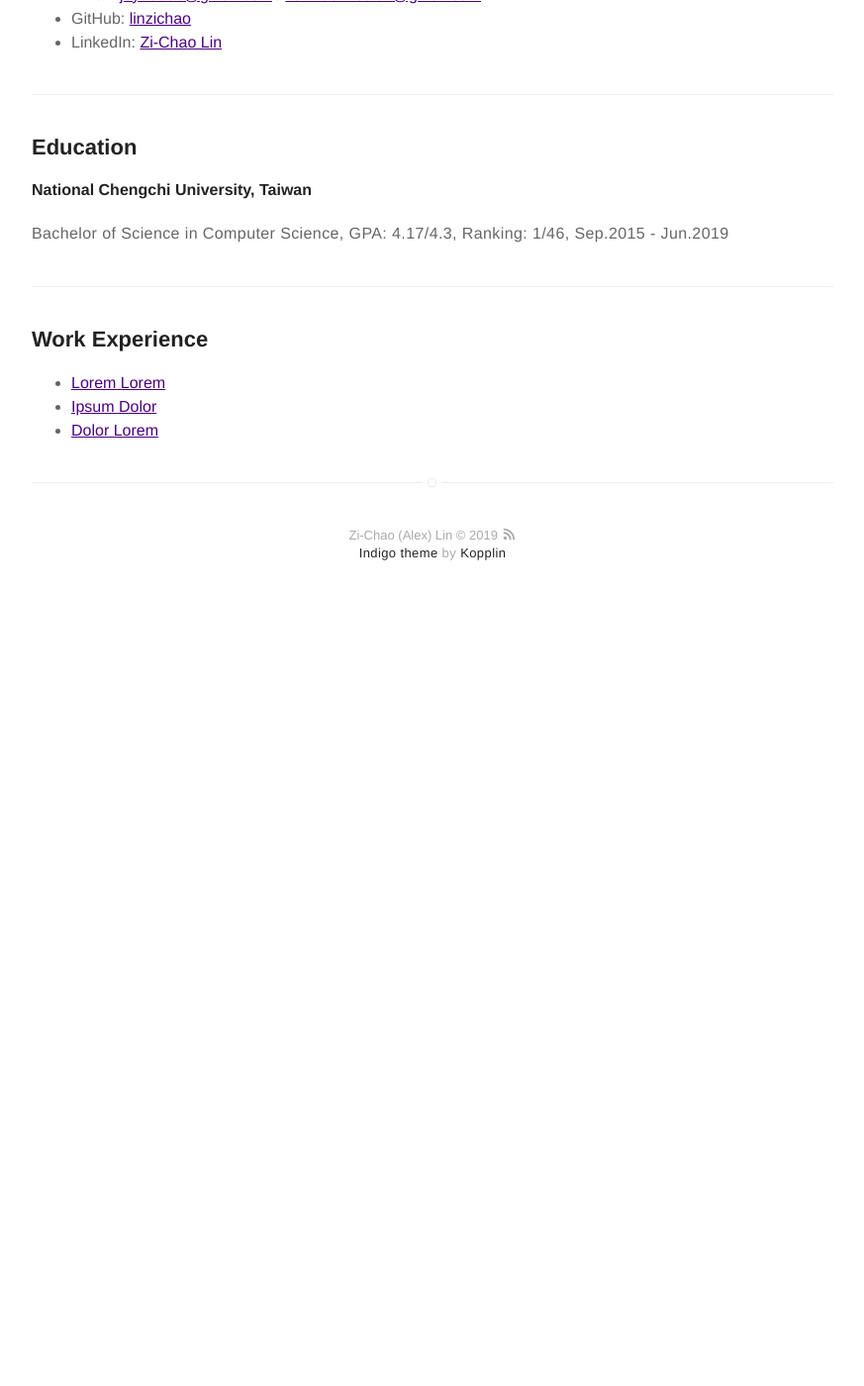
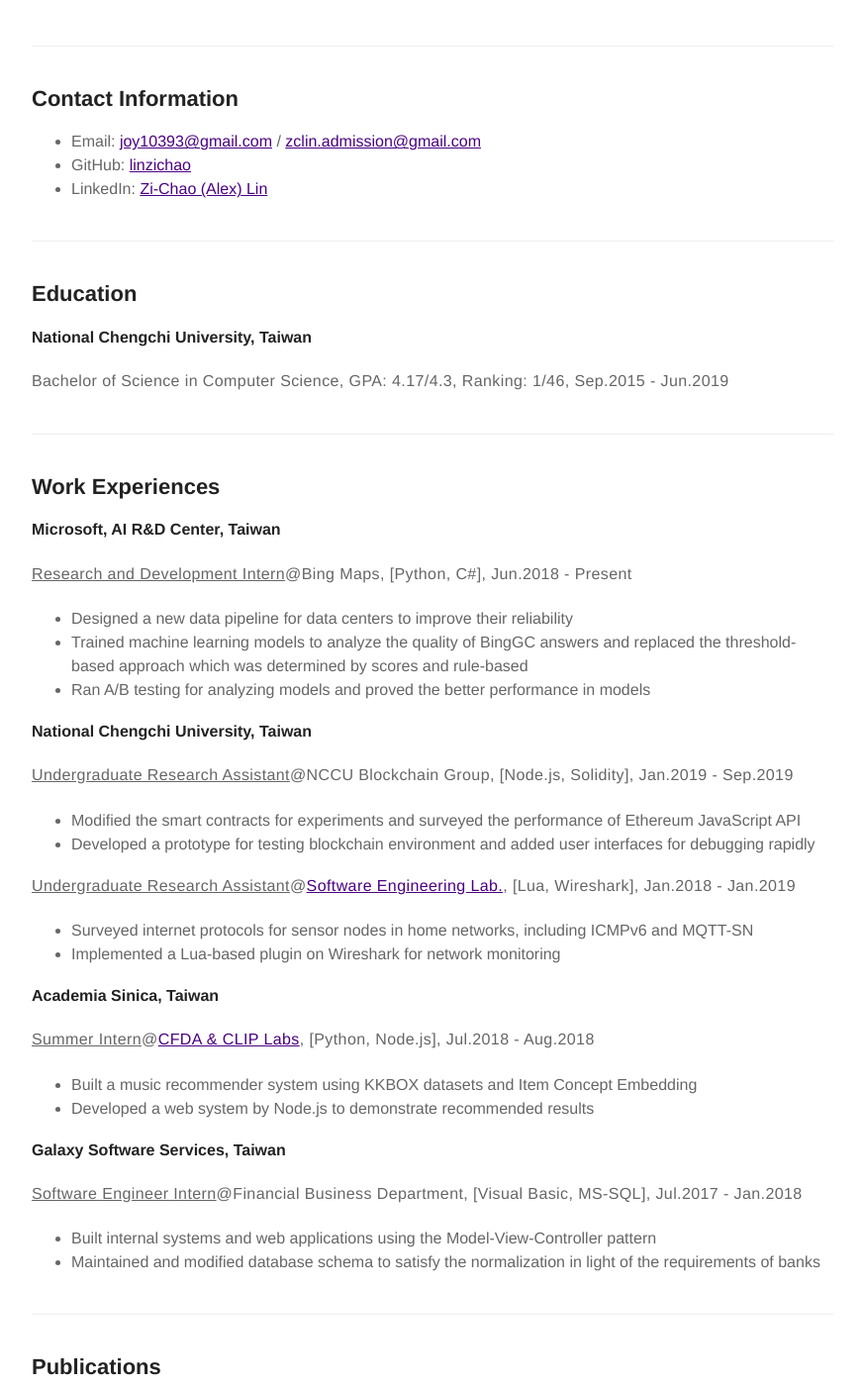
Before and after one commit to linzichao/linzichao.github.io, a Jekyll site: the page built from about.md, in a window 1280 px wide and 1400 px high, scrolled down 433 px. Shown: the whole window at 99% size, without its empty margins (203-1076 px from the left). Built offline with Jekyll 4.4.1, drawn with Linux system fonts in a browser that asks for light colours; before the commit the page ends 1063 px from its top, so only the background shows below that; some of the changed text lies outside the part shown.

Commit message:
add personal info

```diff
--- a/_config.yml
+++ b/_config.yml
@@ -1,6 +1,6 @@
 # main text of home
 name: Zi-Chao (Alex) Lin
-bio: R&D Intern @ Microsoft
+bio: R&D Intern @ Microsoft AI R&D Center
 
 # twitter summary info
 description: A blog about technology and stuff related
@@ -51,20 +51,6 @@
 # vimeo: myvimeo
 # lanyrd: mylanyrd
 email: joy10393@gmail.com
-
-authors:
-    johndoe:
-        name: John Doe
-        bio: A Man who travels the world eating noodles
-        external-image: false
-        picture: assets/images/profile.jpg
-        twitter: johndoe
-    jamesfoster:
-        name: James Foster
-        bio: A Man who develops software with coffee
-        external-image: false
-        picture: assets/images/james.jpg
-        twitter: jamesfoster
 
 # do you want a larger site? change the option below
 # options: [normal, large] | default: normal
--- a/about.md
+++ b/about.md
@@ -6,7 +6,13 @@
 
 <h2>Summary</h2>
 <p>
-Test Test Test Test Test Test Test Test
+Hi, I am Zi-Chao (Alex) Lin, graduating from NCCU with a B.S. in Computer Science. I joined Microsoft Bing Maps as a Research and Development Intern in June 2018. I have strong backgrounds in backend development knowledge, ubiquitous computing, and machine learning.
+</p>
+<p><em>
+Now I am actively pursuing the Fall 2020 admission of a master's degree in Computer Science in the U.S.
+</em></p>
+<p>
+Welcome to contact me via email.
 </p>
 
 <hr>
@@ -16,7 +22,7 @@
 <ul class="skill-list">
 	<li>Email: <a href="mailto:joy10393@gmail.com">joy10393@gmail.com</a> / <a href="mailto:zclin.admission@gmail.com">zclin.admission@gmail.com</a></li>
 	<li>GitHub: <a href="https://github.com/linzichao">linzichao</a></li>
-	<li>LinkedIn: <a href="https://www.linkedin.com/in/zi-chao-lin-38641615a">Zi-Chao Lin</a></li>
+	<li>LinkedIn: <a href="https://www.linkedin.com/in/zi-chao-lin-38641615a">Zi-Chao (Alex) Lin</a></li>
 </ul>
 
 <hr>
@@ -27,10 +33,62 @@
 
 <hr>
 
-<h2>Work Experience</h2>
+<h2>Work Experiences</h2>
+<h4>Microsoft, AI R&D Center, Taiwan</h4>
+<u>Research and Development Intern</u>@Bing Maps, [Python, C#], Jun.2018 - Present
+<ul>
+	<li><b>Designed a new data pipeline for data centers to improve their reliability</b></li>
+	<li><b>Trained machine learning models to analyze the quality of BingGC answers and replaced the threshold-based approach which was determined by scores and rule-based</b></li>
+	<li><b>Ran A/B testing for analyzing models and proved the better performance in models</b></li>
+</ul>
 
+<h4>National Chengchi University, Taiwan</h4>
+<u>Undergraduate Research Assistant</u>@NCCU Blockchain Group, [Node.js, Solidity], Jan.2019 - Sep.2019
 <ul>
-	<li><a href="https://github.com/">Lorem Lorem</a></li>
-	<li><a href="https://github.com/">Ipsum Dolor</a></li>
-	<li><a href="https://github.com/">Dolor Lorem</a></li>
+	<li><b>Modified the smart contracts for experiments and surveyed the performance of Ethereum JavaScript API</b></li>
+	<li><b>Developed a prototype for testing blockchain environment and added user interfaces for debugging rapidly</b></li>
 </ul>
+<u>Undergraduate Research Assistant</u>@<a href="http://cfliao.net/en/doku.php">Software Engineering Lab.</a>, [Lua, Wireshark], Jan.2018 - Jan.2019
+<ul>
+	<li><b>Surveyed internet protocols for sensor nodes in home networks, including ICMPv6 and MQTT-SN</b></li>
+	<li><b>Implemented a Lua-based plugin on Wireshark for network monitoring</b></li>
+</ul>
+
+<h4>Academia Sinica, Taiwan</h4>
+<u>Summer Intern</u>@<a href="https://clip.csie.org/">CFDA & CLIP Labs</a>, [Python, Node.js], Jul.2018 - Aug.2018
+<ul>
+	<li><b>Built a music recommender system using KKBOX datasets and Item Concept Embedding</b></li>
+	<li><b>Developed a web system by Node.js to demonstrate recommended results</b></li>
+</ul>
+
+<h4>Galaxy Software Services, Taiwan</h4>
+<u>Software Engineer Intern</u>@Financial Business Department, [Visual Basic, MS-SQL], Jul.2017 - Jan.2018
+<ul>
+	<li><b>Built internal systems and web applications using the Model-View-Controller pattern</b></li>
+	<li><b>Maintained and modified database schema to satisfy the normalization in light of the requirements of banks</b></li>
+</ul>
+
+<hr>
+
+<h2>Publications</h2>
+<ol>
+	<li><u>Zi-Chao Lin</u> and Chun-Feng Liao, “ICMPv6SD: A Compact Service Discovery Protocol Supporting Plug-and-Play in Home Networks,” in Proc. International Conference on Platform Technology and Service (PlatCon’19), Jeju, Korea, 2019. <a href="https://ieeexplore.ieee.org/abstract/document/8669421">[paper]</a></li>
+	<li><u>Zi-Chao Lin</u> and Chun-Feng Liao, “A Lightweight Plug-and-Play Home Service Management Scheme based on ICMPv6,” in Taiwan Conference on Software Engineering (TCSE), Tainan, Taiwan, 2018. (In Chinese)</li>
+</ol>
+
+<hr>
+
+<h2>Technical Skills and Strengths</h2>
+Programming:
+<ul>
+	<li>Python, Javascript, Java, C/C++, C#, SQL</li>
+</ul>
+Software & Tools:
+<ul>
+	<li>AWS, GCP, Heroku, Git, Tensorflow</li>
+</ul>
+Languages:
+<ul>
+	<li>Chinese</li>
+	<li>English (TOEFL:104, GRE:322)</li>
+</ul>
```
Also changed, not shown: 10 other files.
